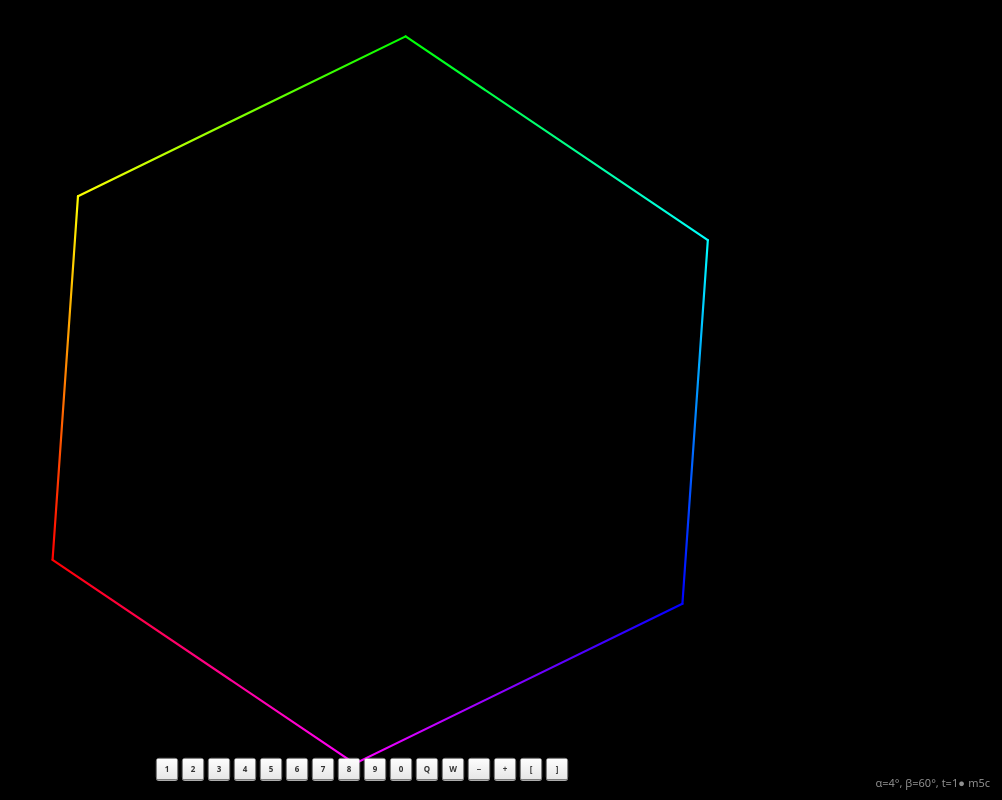
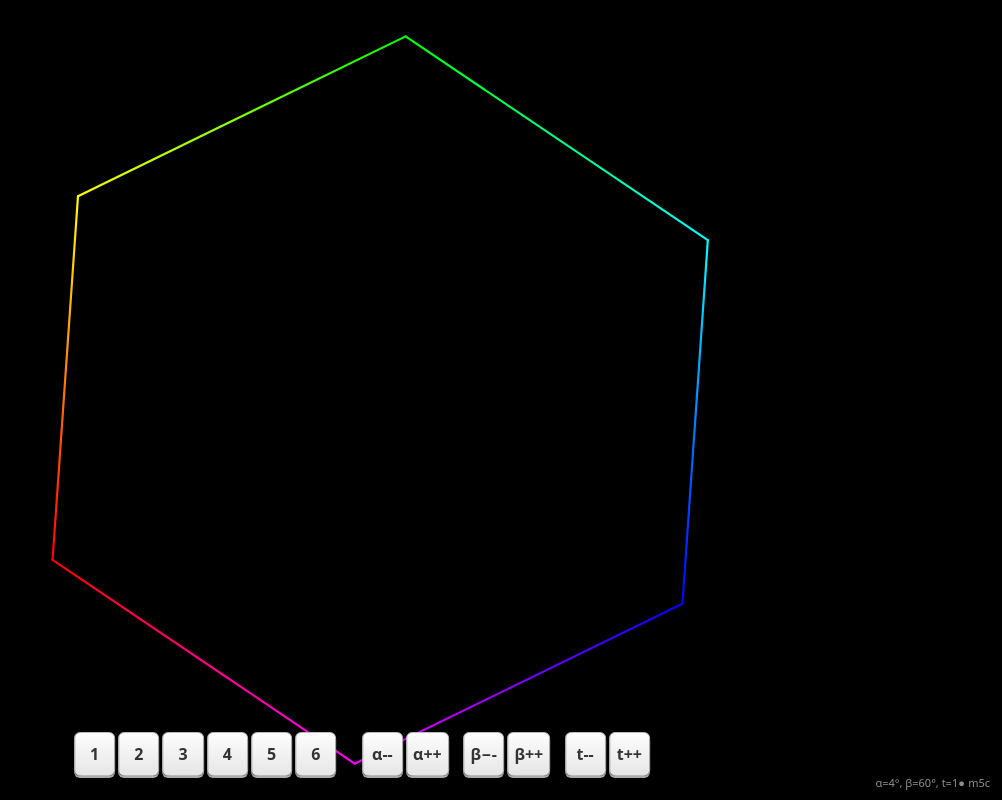
Before and after one commit to m5c/SpirolateralCurves, a website: page docs/index.html in a window 1280 px wide. Shown: the whole page, without its empty margins (278-1280 px from the left). Drawn offline with Linux system fonts and the light colour scheme.

Commit message:
virtual keyboard for ios devices

```diff
--- a/docs/index.html
+++ b/docs/index.html
@@ -69,9 +69,9 @@
                 bottom: 1rem;
                 left: 50%;
                 transform: translateX(-50%);
-                display: grid;
+                display: flex;
                 grid-template-columns: repeat(auto-fit, minmax(44px, 1fr));
-                gap: 0.5rem;
+                gap: 0.2rem;
                 z-index: 9999;
                 padding: 0.5rem;
             }
@@ -112,8 +112,10 @@
 
             .virtual-keys {
                 grid-auto-flow: column;
-                transform: translateX(-50%) scale(0.5);
-                transform-origin: bottom center;
+
+                /* enable for smaller buttons */
+                /* transform: translateX(-50%) scale(0.5); */
+                /* transform-origin: bottom center; */
             }
 
             @media (hover: hover) {
@@ -125,6 +127,10 @@
             .virtual-keys button {
                 -webkit-tap-highlight-color: transparent;
             }
+
+            .key-spacer {
+                flex: 0 0 8px; /* exact width of spacer */
+            }
         </style>
     </head>
     <body>
@@ -135,27 +141,29 @@
             <button data-key="4">4</button>
             <button data-key="5">5</button>
             <button data-key="6">6</button>
-            <button data-key="7">7</button>
+            <!-- <button data-key="7">7</button>
             <button data-key="8">8</button>
             <button data-key="9">9</button>
-            <button data-key="0">0</button>
+            <button data-key="0">0</button> -->
+            <span class="key-spacer" aria-hidden="true"></span>
+            <span class="key-spacer" aria-hidden="true"></span>
 
-            <button data-key="q">Q</button>
-            <button data-key="w">W</button>
+            <button data-key="q">α--</button>
+            <button data-key="w">α++</button>
+            <span class="key-spacer" aria-hidden="true"></span>
 
-            <button data-key="-">−</button>
-            <button data-key="=">+</button>
-
-            <button data-key="[">[</button>
-            <button data-key="]">]</button>
+            <button data-key="-">β−-</button>
+            <button data-key="=">β++</button>
+            <span class="key-spacer" aria-hidden="true"></span>
+            <button data-key="[">t--</button>
+            <button data-key="]">t++</button>
         </div>
-
         <!-- INLINE SVG - content is dynamically created-->
         <svg id="curve"></svg>
 
         <!-- Overlay text -->
         <div class="overlay">
-            <div id="param-report">n=7, α=32°</div>
+            <div id="param-report"></div>
             <br />
             <a href="http://github.com/m5c">m5c</a>
         </div>
```
